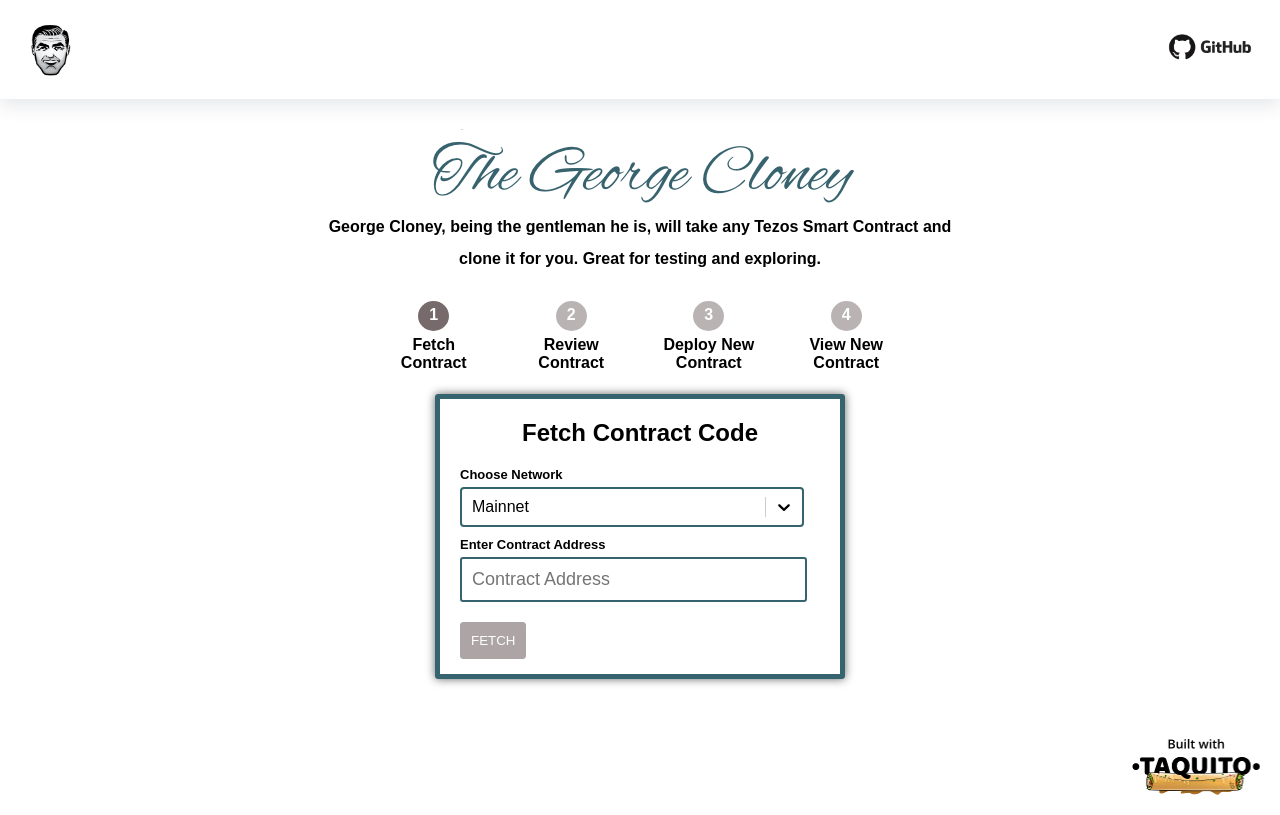
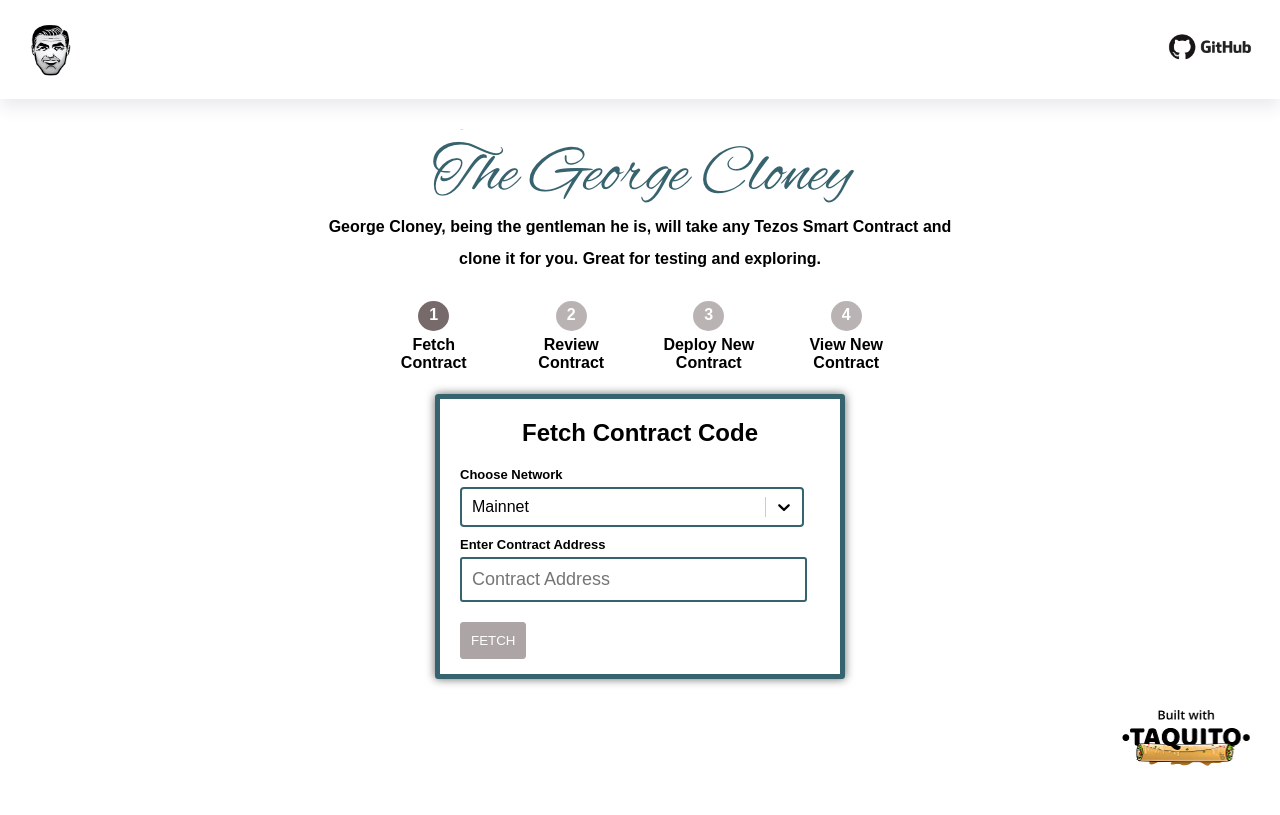
Before and after one commit to ecadlabs/george-cloney, a React (Create React App) app: page / in a window 1280 px wide. Built offline with nearby package versions, Linux system fonts and the light colour scheme.

Commit message:
chore: update logo palcement

```diff
--- a/src/App.css
+++ b/src/App.css
@@ -215,11 +215,12 @@ li {
 }
 
 .built-with-taquito-logo {
-  display: flex;
-  justify-content: flex-end;
   margin-top: 60px;
-  margin-bottom: 20px;
-  margin-right: 20px;
+  margin-bottom: 30px;
+  margin-right: 30px;
+  position: fixed;
+  bottom: 0;
+  right: 0;
 }
 
 .show {
```
